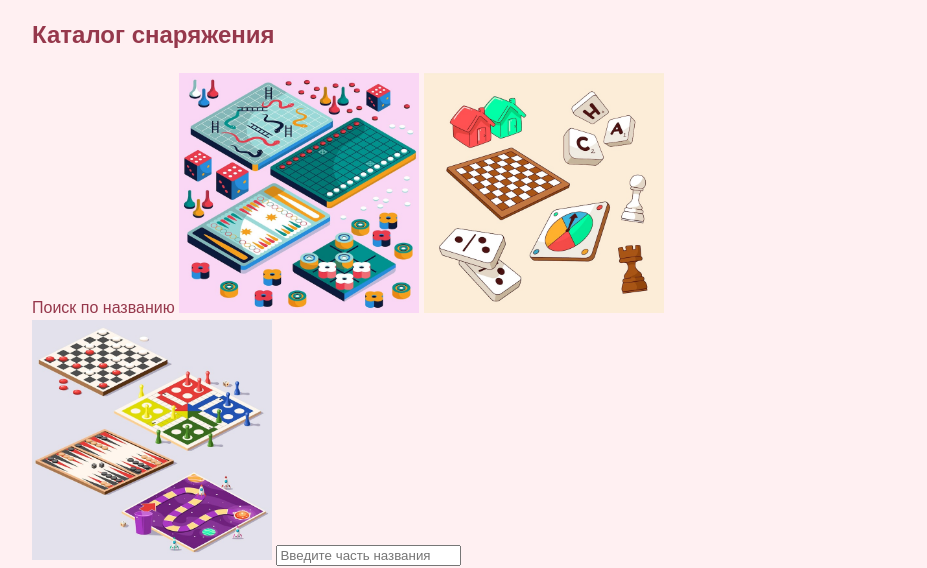
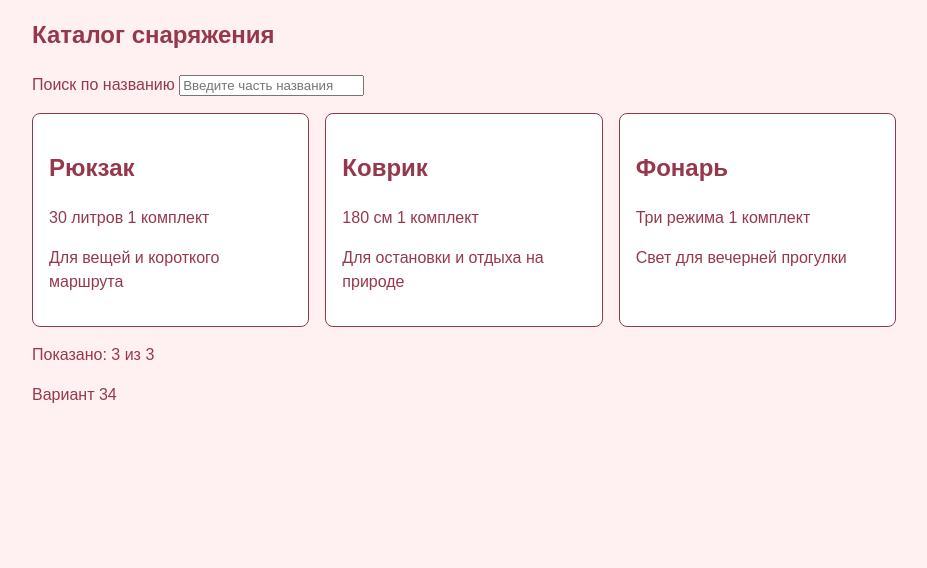
Before and after one commit to Valera816/Variant34t, a plain HTML site: page catalog.html in a window 1280 px wide. Shown: the part 232-800 px from the top of the page, without its empty margins (176-1103 px from the left). Drawn offline with Linux system fonts and the light colour scheme.

Commit message:
Update catalog.html
ddddddd

```diff
--- a/catalog.html
+++ b/catalog.html
@@ -27,9 +27,7 @@
 <p>
 
   <label for="search">Поиск по названию</label>
-  <img src="images/item1.png"  width="240">
-  <img src="images/item2.png"  width="240">
-  <img src="images/item3.png"  width="240">
+
 
   <input id="search" type="search" placeholder="Введите часть названия">
 
```
